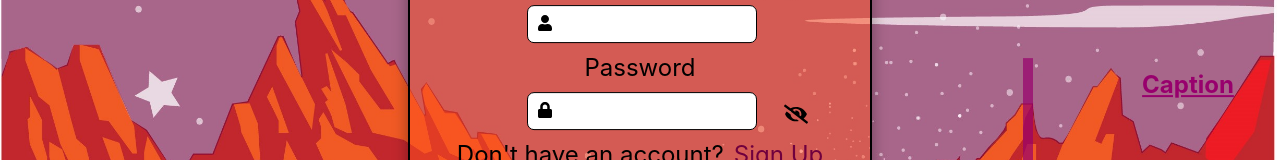
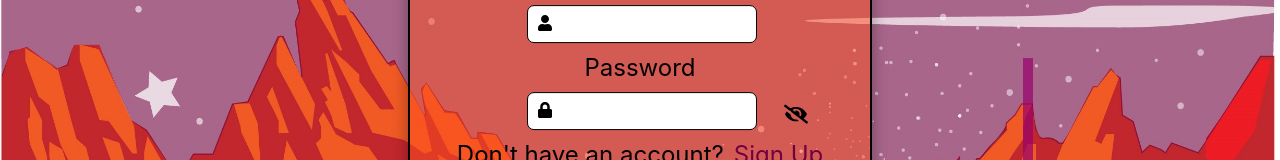
Before and after one commit to ramirolynch/space-front, a React (Create React App) app: page / in a window 1280 px wide. Shown: the part 370-530 px from the top of the page. Built offline with nearby package versions, Linux system fonts and the light colour scheme; no server answers.

Commit message:
added title to caption

```diff
--- a/src/components/PhotoOfDay.tsx
+++ b/src/components/PhotoOfDay.tsx
@@ -4,10 +4,12 @@ import { fetchPhoto } from "../services/SpaceTravelApi";
 export function PhotoOfDay() {
   const [imgSrc, setImgSrc] = useState<string>("");
   const [caption, setCaption] = useState<string>("");
+  const [title, setTitle] = useState<string>("");
 
   useEffect(() => {
     fetchPhoto().then((data) => setImgSrc(data.url));
     fetchPhoto().then((data) => setCaption(data.explanation));
+    fetchPhoto().then((data) => setTitle(data.title));
   }, []);
 
   return (
@@ -23,7 +25,7 @@ export function PhotoOfDay() {
               margin: "7px 0 7px 0",
             }}
           >
-            Caption
+            {title}
           </h2>{" "}
           {caption}
         </figcaption>
```
